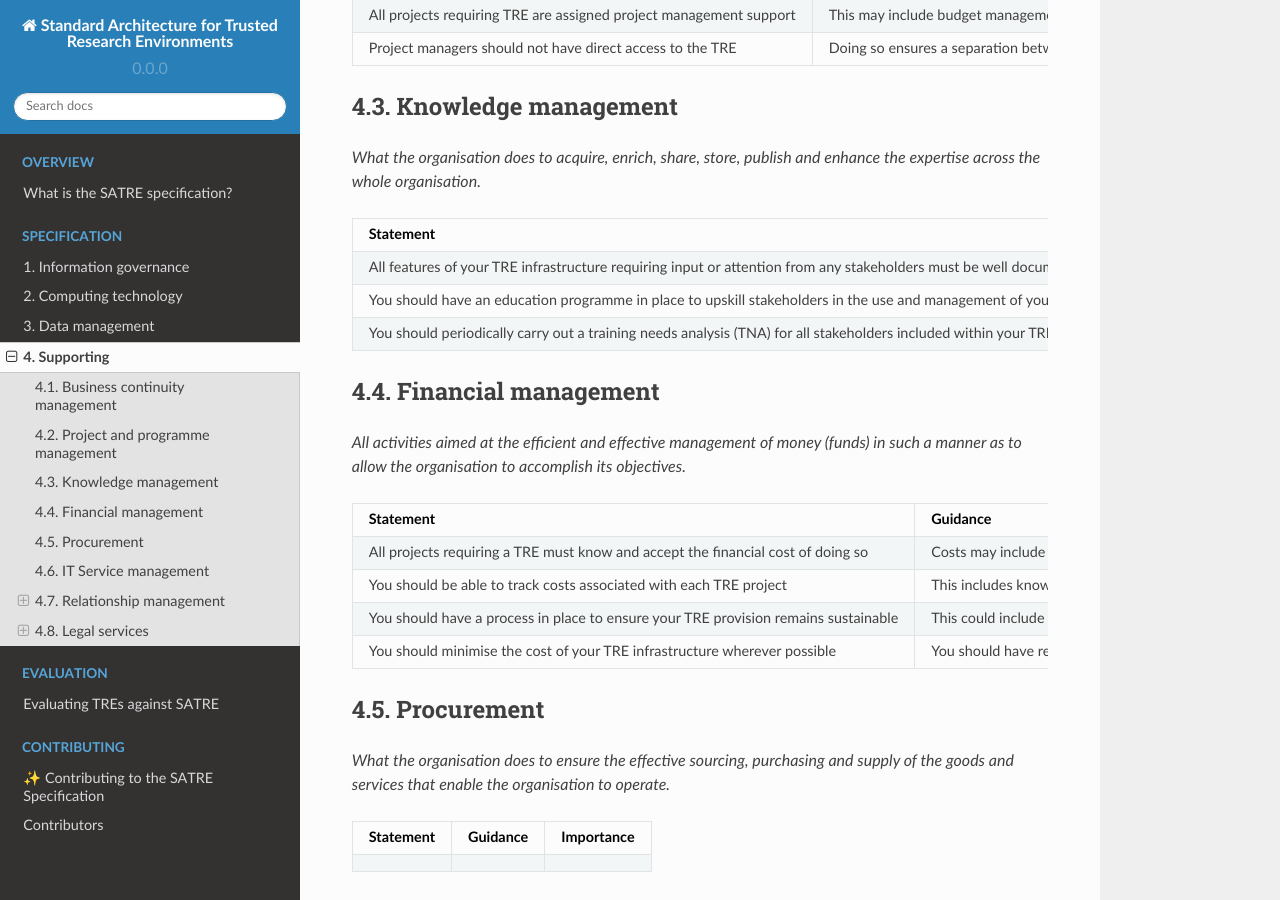
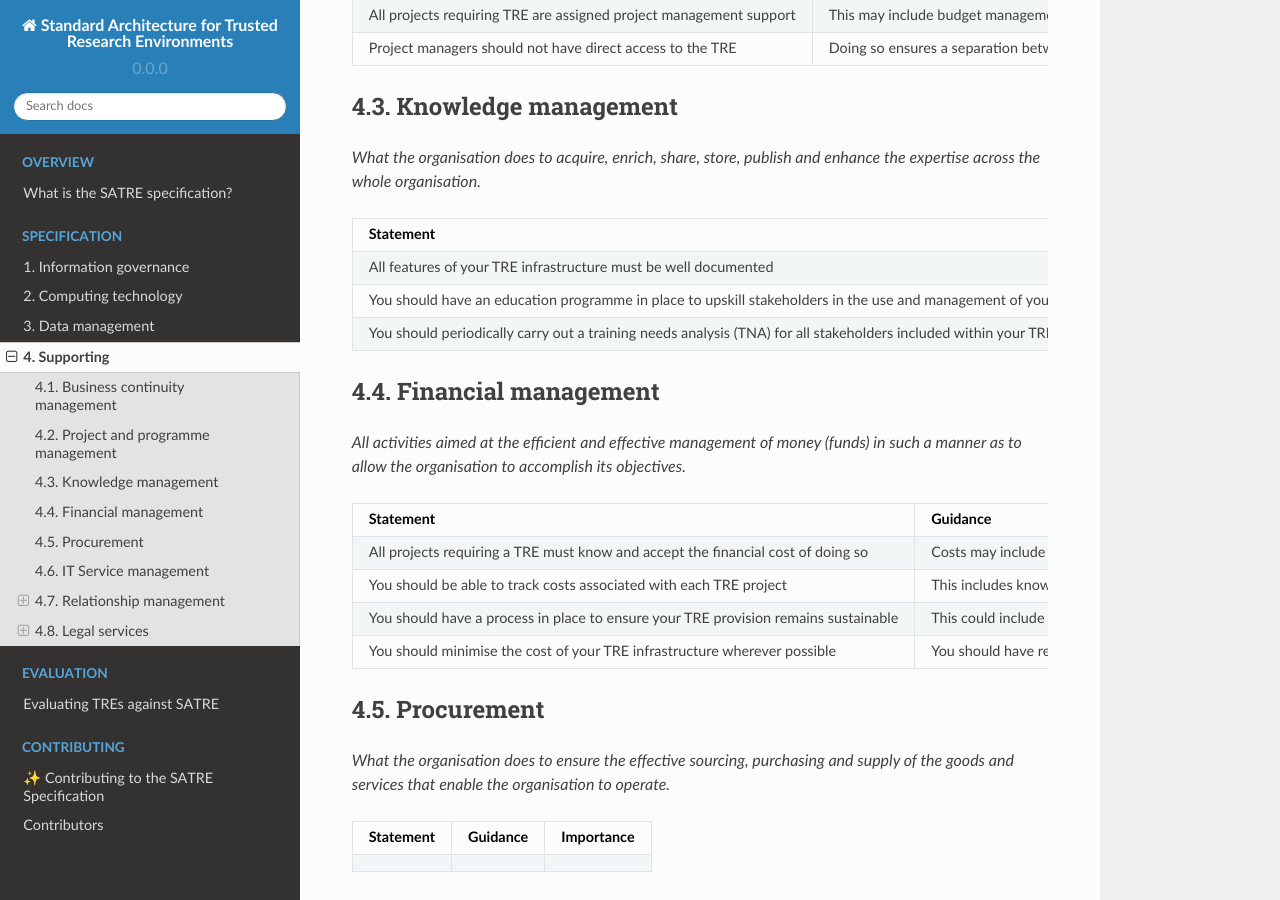
Before and after one commit to sa-tre/satre-specification, a Sphinx documentation site: the page built from docs/source/pillars/supporting.md, in a window 1280 px wide and 900 px high, scrolled down 912 px. Built offline with Sphinx 7.4.7 and the Read the Docs theme 2.0.0, drawn with Linux system fonts in a browser that asks for light colours.

Commit message:
Update docs/source/pillars/supporting.md
Co-authored-by: Simon Li <orpheus+devel@gmail.com>

```diff
--- a/docs/source/pillars/supporting.md
+++ b/docs/source/pillars/supporting.md
@@ -60,7 +60,7 @@ _What the organisation does to acquire, enrich, share, store, publish and enhanc
 * - Statement
   - Guidance
   - Importance
-* - All features of your TRE infrastructure requiring input or attention from any stakeholders must be well documented
+* - All features of your TRE infrastructure must be well documented
   - This includes ensuring all documentation is discoverable, clear, and able to be easily updated based on stakeholder feedback
   - Mandatory
 * - You should have an education programme in place to upskill stakeholders in the use and management of your TRE infrastructure
```
